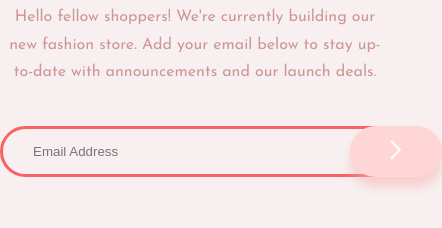
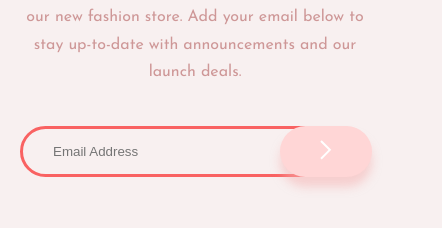
Before and after one commit to Sayandeep-24/Coming-Soon-Landing-Page, a plain HTML site: page index.html in a window 390 px wide. Shown: the part 702-930 px from the top of the page, 442 px wide, since content can reach past the window. Drawn offline with Linux system fonts and the light colour scheme.

Commit message:
responsiveness changes

```diff
--- a/style.css
+++ b/style.css
@@ -64,7 +64,7 @@ body
 }
 .content
 {
-    max-width: 400px;
+    max-width: 350px;
     font-family: 'Josefin Sans';
     color : hsl(0, 36%, 70%);
 }
@@ -115,13 +115,13 @@ form
     padding: 15px 30px;
     background-color: transparent;
     position: absolute;
-    width : 370px;
+    width : 280px;
 }
 .error
 {
     position: absolute;
     margin-top: 12px;
-    margin-left: 320px;
+    margin-left: 230px;
     opacity: 0;
 }
 
@@ -133,7 +133,7 @@ form
     padding: 14px 40px;
     border : none;
     position: absolute;
-    margin-left: 350px;
+    margin-left: 260px;
     cursor: pointer;
 }
 .email-label
```
